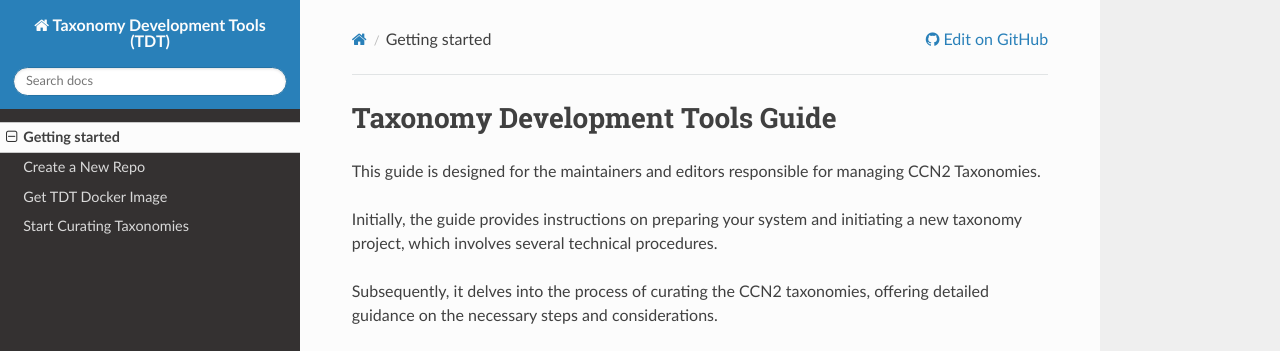
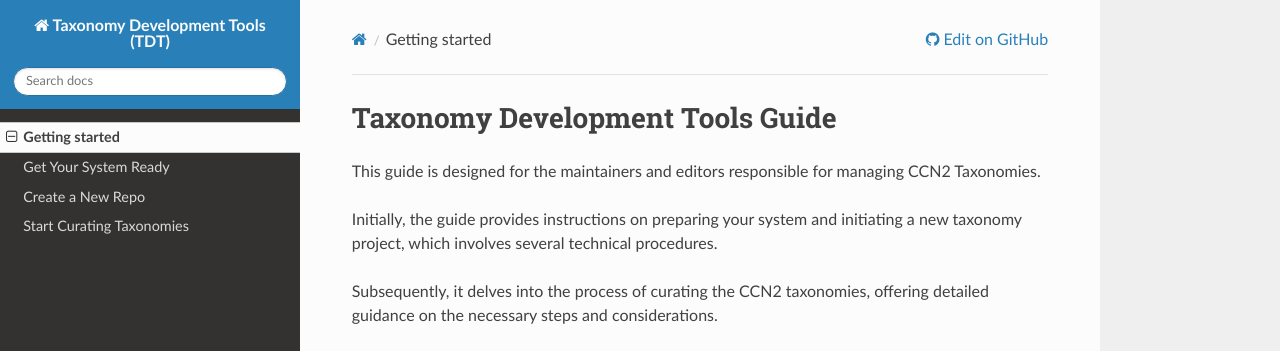
Before and after one commit to brain-bican/taxonomy-development-tools, an MkDocs documentation site: the page built from docs/index.md, in a window 1280 px wide. Shown: the top 351 px of the page. Built offline with MkDocs 1.6.1, drawn with Linux system fonts in a browser that asks for light colours; nearby versions of some CDN libraries.

Commit message:
documentation fix

```diff
--- a/mkdocs.yml
+++ b/mkdocs.yml
@@ -5,7 +5,7 @@ theme: readthedocs
 #      permalink: true
 nav:
   - Getting started: index.md
+  - Get Your System Ready: Build.md
   - Create a New Repo: NewRepo.md
-  - Get TDT Docker Image: Build.md
   - Start Curating Taxonomies: Curation.md
 repo_url: https://github.com/brain-bican/taxonomy-development-tools
```
